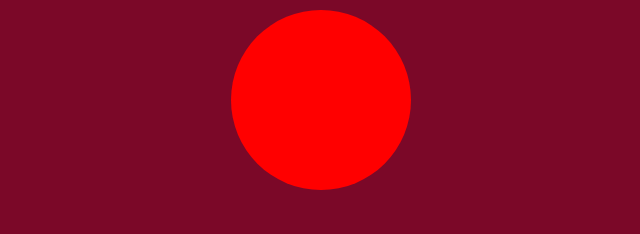
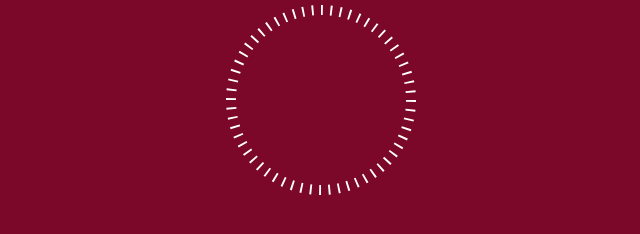
Before and after one commit to ishchuktaras/Animated-watch-by-Javascript, a plain HTML site: page index.html in a window 1280 px wide. Shown: the whole page, without its empty margins (319-959 px from the left). Drawn offline with Linux system fonts and the light colour scheme.

Commit message:
commit designation seconds

```diff
--- a/index.html
+++ b/index.html
@@ -9,7 +9,13 @@
 </head>
 <body>
 	<svg width="200" height="200" viewbox="-100 -100 200 200">
-		<circle cx="0" cy="0" r="90" fill="red"></circle>
+		<circle cx="0" cy="0" r="90"
+		fill="transparent"
+		stroke="white"
+		stroke-width="10"
+		stroke-dasharray="0.2 0.8"
+		pathLength="60">
+	</circle>
 	</svg>
 </body>
 <script src="script.js"></script>
```
